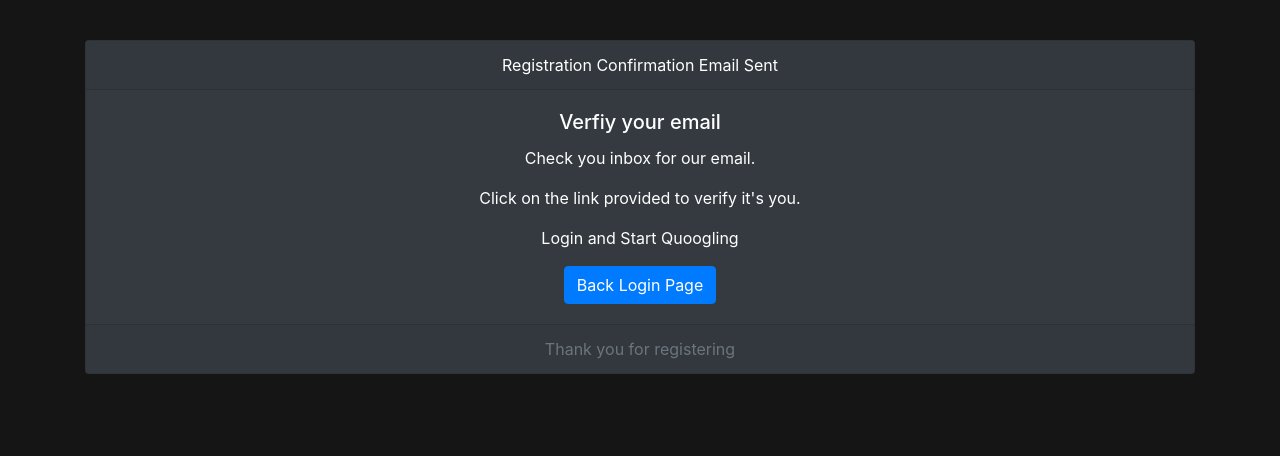
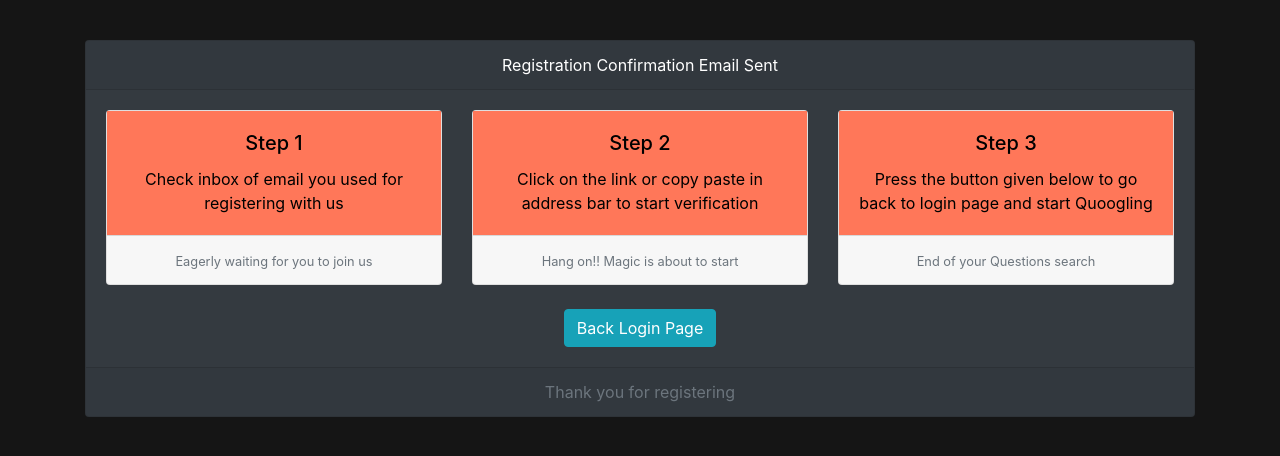
Before and after one commit to uniashish/quoogle, a Django app: page /activateconfirm/ in a window 1280 px wide. Shown: the top 456 px of the page. Run offline with Django 3.2, Linux system fonts and the light colour scheme; some libraries are stand-ins or nearby versions.

Commit message:
Updated Email Confirmation Mail Sent Page

```diff
--- a/templates/userloginapp/activation_email_sent_confirmation.html
+++ b/templates/userloginapp/activation_email_sent_confirmation.html
@@ -1,4 +1,5 @@
 <!DOCTYPE html>
+{% load static %}
 <html lang="en" dir="ltr">
   <head>
     <meta charset="utf-8">
@@ -22,6 +23,17 @@
     .container{
       margin-top: 40px;
     }
+
+    img{
+      background: none;
+    }
+    height: 5px;{
+      text-align: center;
+    }
+    #step1{
+      color: black;
+      background-color: #ff7759;
+    }
     </style>
   </head>
   <body>
@@ -33,11 +45,36 @@
               Registration Confirmation Email Sent
             </div>
             <div class="card-body">
-              <h5 class="card-title">Verfiy your email</h5>
-              <p class="card-text">Check you inbox for our email.</p>
-              <p cass="card-text">Click on the link provided to verify it's you.</p>
-              <p class="card-text">Login and Start Quoogling</p>
-              <a href="{% url 'index' %}" class="btn btn-primary">Back Login Page</a>
+              <div class="card-deck">
+                <div class="card">
+                  <div class="card-body" id="step1">
+                    <h5 class="card-title">Step 1</h5>
+                    <p class="card-text">Check inbox of email you used for registering with us</p>
+                  </div>
+                  <div class="card-footer">
+                    <small class="text-muted">Eagerly waiting for you to join us</small>
+                  </div>
+                </div>
+                <div class="card">
+                  <div class="card-body" id="step1">
+                    <h5 class="card-title">Step 2</h5>
+                    <p class="card-text">Click on the link or copy paste in address bar to start verification</p>
+                  </div>
+                  <div class="card-footer">
+                    <small class="text-muted">Hang on!! Magic is about to start</small>
+                  </div>
+                </div>
+                <div class="card">
+                  <div class="card-body" id="step1">
+                    <h5 class="card-title">Step 3</h5>
+                    <p class="card-text">Press the button given below to go back to login page and start Quoogling</p>
+                  </div>
+                  <div class="card-footer">
+                    <small class="text-muted">End of your Questions search</small>
+                  </div>
+                </div>
+              </div><br>
+              <a href="{% url 'index' %}" class="btn btn-info">Back Login Page</a>
             </div>
             <div class="card-footer text-muted">
               Thank you for registering
@@ -45,6 +82,11 @@
           </div>
         </div>
       </div>
+      <div class="row">
+        <div class="col">
+
+        </div>
+      </div>
     </div>
   </body>
 </html>
```
Also changed, not shown: db.sqlite3, static/userloginapp/inbox.jpg (added).
